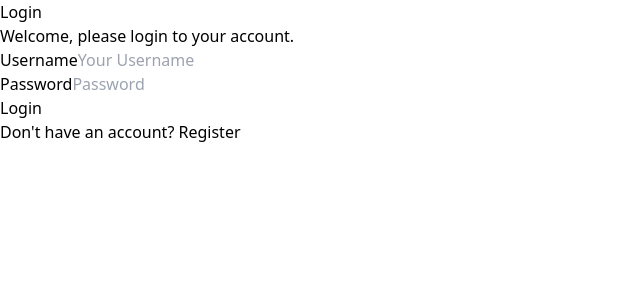
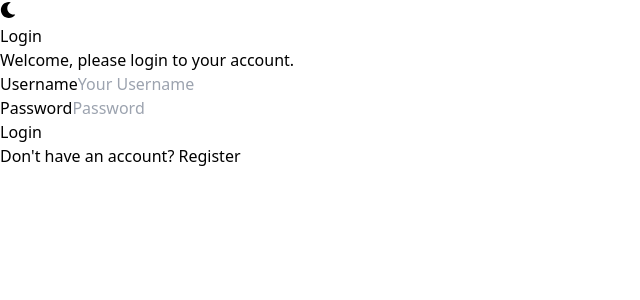
Before and after one commit to ahmadnusa/my-raect-app, a React (Vite) app: page /login in a window 1280 px wide. Shown: the top 300 px of the page, without its empty margins (0-640 px from the left). Built offline with nearby package versions, Linux system fonts and the light colour scheme.

Commit message:
Add TotalPrice context and dispatch to TableCart component

```diff
--- a/src/components/Fragments/TableCart.jsx
+++ b/src/components/Fragments/TableCart.jsx
@@ -1,12 +1,14 @@
 import { useSelector } from 'react-redux'
 import PropTypes from 'prop-types'
 import { useEffect, useState } from 'react'
+import { useTotalPrice, useTotalPriceDispatch } from '../../context/TotalPrice'
 
 export default function TableCart(props) {
   const { products } = props
   const cart = useSelector((state) => state.cart.data)
-  const [totalPrice, setTotalPrice] = useState(0)
   const [isCartVisible, setIsCartVisible] = useState(true)
+  const dispatch = useTotalPriceDispatch()
+  const { total: totalPrice } = useTotalPrice()
 
   useEffect(() => {
     if (products.length > 0 && cart.length > 0) {
@@ -14,11 +16,16 @@ export default function TableCart(props) {
         const product = products.find((product) => product.id === item.id)
         return total + product.price * item.qty
       }, 0)
-      setTotalPrice(price)
+      dispatch({
+        type: 'ADD',
+        payload: {
+          total: price
+        }
+      })
       localStorage.setItem('cart', JSON.stringify(cart))
     }
     setIsCartVisible(cart.length > 0)
-  }, [cart, products])
+  }, [cart, dispatch, products])
 
   return (
     <div name="cart" style={{ display: isCartVisible ? 'block' : 'none' }}>
@@ -61,11 +68,10 @@ export default function TableCart(props) {
             </td>
             <td>
               <b>
-                {products.length > 0 &&
-                  totalPrice.toLocaleString('en-US', {
-                    style: 'currency',
-                    currency: 'USD'
-                  })}
+                {totalPrice.toLocaleString('en-US', {
+                  style: 'currency',
+                  currency: 'USD'
+                })}
               </b>
             </td>
           </tr>
--- a/src/components/Layouts/AuthLayout.jsx
+++ b/src/components/Layouts/AuthLayout.jsx
@@ -2,19 +2,41 @@ import PropTypes from 'prop-types'
 import FormRegister from '../Fragments/FormRegister'
 import FormLogin from '../Fragments/FormLogin'
 import { Link } from 'react-router-dom'
+import { useContext } from 'react'
+import { DrakModeContext } from '../../context/darkMode'
+
+import { FaSun, FaMoon } from 'react-icons/fa'
 
 export default function AuthLayout(props) {
   const { title } = props
+  const { darkMode, setDarkMode } = useContext(DrakModeContext)
+
+  const toggleDarkMode = () => {
+    setDarkMode(!darkMode)
+  }
+
   return (
-    <div className="flex justify-center min-h-screen items-center">
-      <div className="w-full max-w-xs ">
+    <div
+      className={`flex justify-center min-h-screen items-center  ${
+        darkMode ? 'dark:bg-slate-600' : ''
+      }`}
+    >
+      <div className="w-full max-w-xs">
+        <div className="flex justify-end mb-2">
+          <button
+            onClick={toggleDarkMode}
+            className="text-gray-500 dark:text-gray-300"
+          >
+            {darkMode ? <FaSun /> : <FaMoon />}
+          </button>
+        </div>
         <h1 className="text-3xl font-bold mb-2 text-blue-600">{title}</h1>
         <p className="font-medium text-slate-500 mb-4">
           {title === 'Login'
             ? 'Welcome, please login to your account.'
             : 'Create your account.'}
         </p>
-        {title == 'Login' ? <FormLogin /> : <FormRegister />}
+        {title === 'Login' ? <FormLogin /> : <FormRegister />}
         <p className="text-sm text-center mt-5">
           {title === 'Login'
             ? "Don't have an account? "
--- /dev/null
+++ b/src/context/DarkMode.jsx
@@ -0,0 +1,18 @@
+import { createContext, useState } from 'react'
+import PropTypes from 'prop-types'
+
+export const DrakModeContext = createContext()
+
+export default function DarkModeProvider({ children }) {
+  const [darkMode, setDarkMode] = useState(false)
+
+  return (
+    <DrakModeContext.Provider value={{ darkMode, setDarkMode }}>
+      {children}
+    </DrakModeContext.Provider>
+  )
+}
+
+DarkModeProvider.propTypes = {
+  children: PropTypes.node.isRequired
+}
--- /dev/null
+++ b/src/context/TotalPrice.jsx
@@ -0,0 +1,40 @@
+import { createContext, useContext, useReducer } from 'react'
+import PropTypes from 'prop-types'
+
+const TotalPriceContext = createContext()
+
+const TotalPriceDispatchContext = createContext()
+
+function totalPriceReducer(state, action) {
+  switch (action.type) {
+    case 'ADD':
+      return {
+        total: action.payload.total
+      }
+    default:
+      throw new Error(`Unknown action: ${action.type}`)
+  }
+}
+
+export default function TotalPriceProvider({ children }) {
+  const [totalPrice, dispatch] = useReducer(totalPriceReducer, { total: 0 })
+  return (
+    <TotalPriceContext.Provider value={totalPrice}>
+      <TotalPriceDispatchContext.Provider value={dispatch}>
+        {children}
+      </TotalPriceDispatchContext.Provider>
+    </TotalPriceContext.Provider>
+  )
+}
+
+TotalPriceProvider.propTypes = {
+  children: PropTypes.node
+}
+
+export function useTotalPrice() {
+  return useContext(TotalPriceContext)
+}
+
+export function useTotalPriceDispatch() {
+  return useContext(TotalPriceDispatchContext)
+}
```
Also changed, not shown: src/main.jsx (+7 -1 lines).
